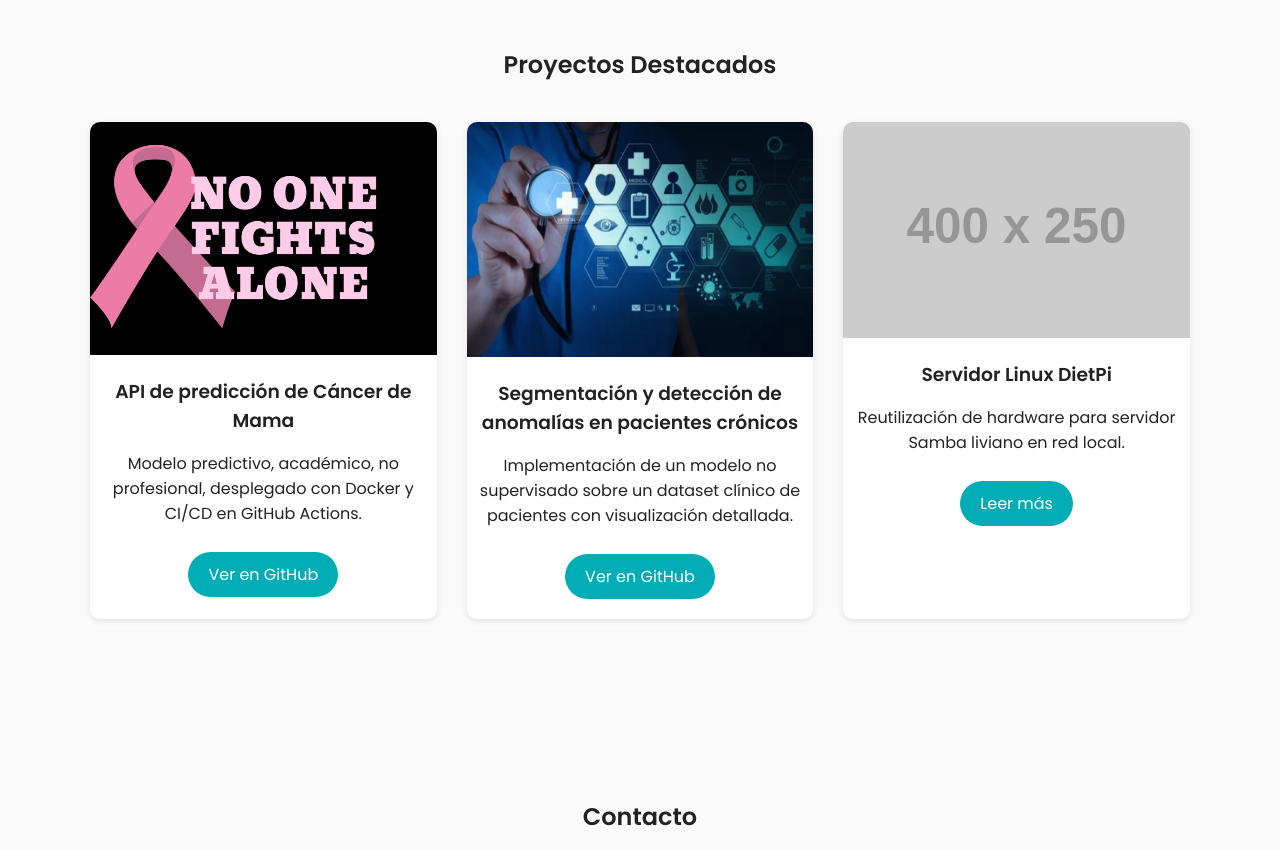
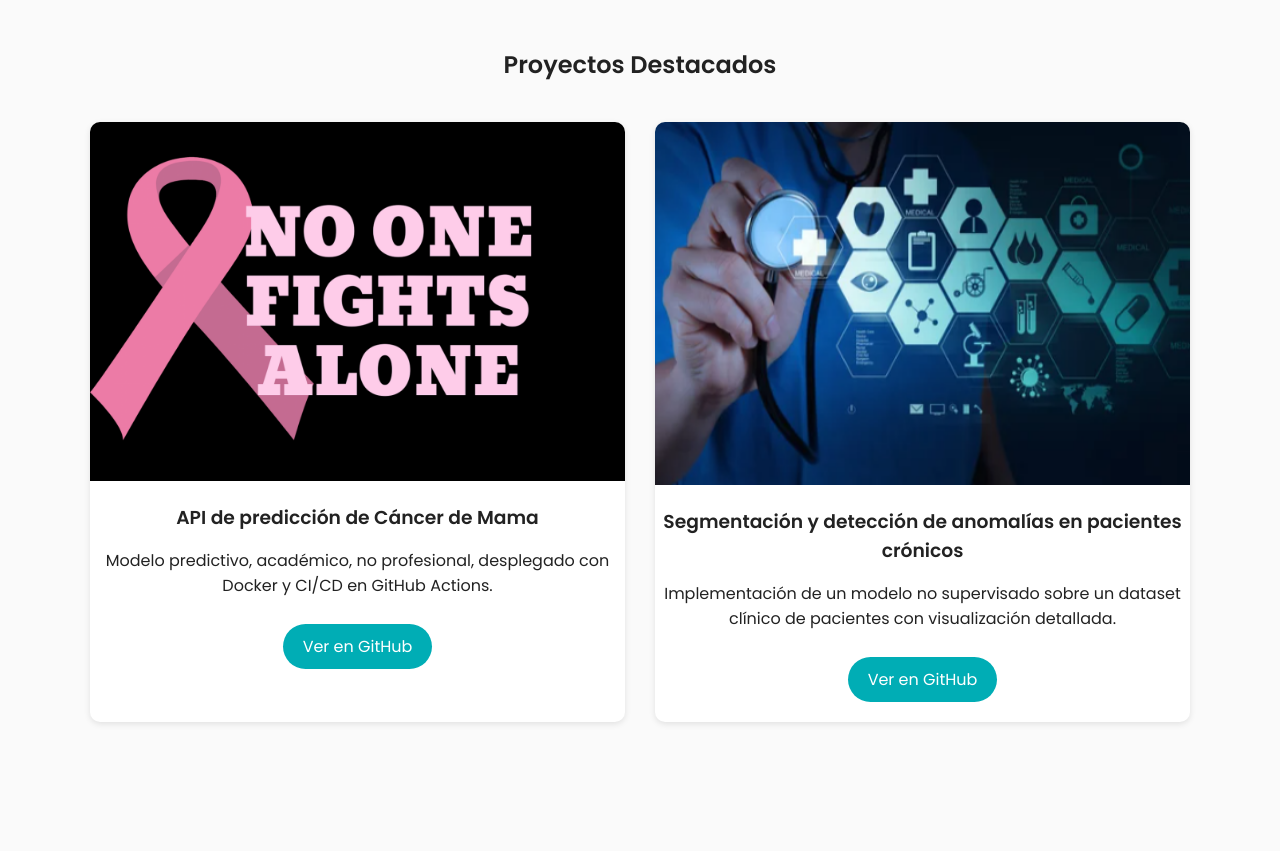
Before and after one commit to harrueds/harrueds.github.io, a plain HTML site: page index.html in a window 1280 px wide. Shown: the part 1500-2351 px from the top of the page. Drawn offline with Linux system fonts and the light colour scheme; placeholder pictures from the web are drawn by us.

Commit message:
Actualización de css

```diff
--- a/index.html
+++ b/index.html
@@ -86,12 +86,12 @@
           <p>Implementación de un modelo no supervisado sobre un dataset clínico de pacientes con visualización detallada.</p>
           <a href="https://github.com/harrueds/Segmentation_Chronicles" class="btn">Ver en GitHub</a>
         </div>
-        <div class="project-card">
+        <!--div class="project-card">
           <img src="https://via.placeholder.com/400x250" alt="Proyecto 3">
           <h3>Servidor Linux DietPi</h3>
           <p>Reutilización de hardware para servidor Samba liviano en red local.</p>
           <a href="#" class="btn">Leer más</a>
-        </div>
+        </div-->
       </div>
     </div>
   </section>
```
